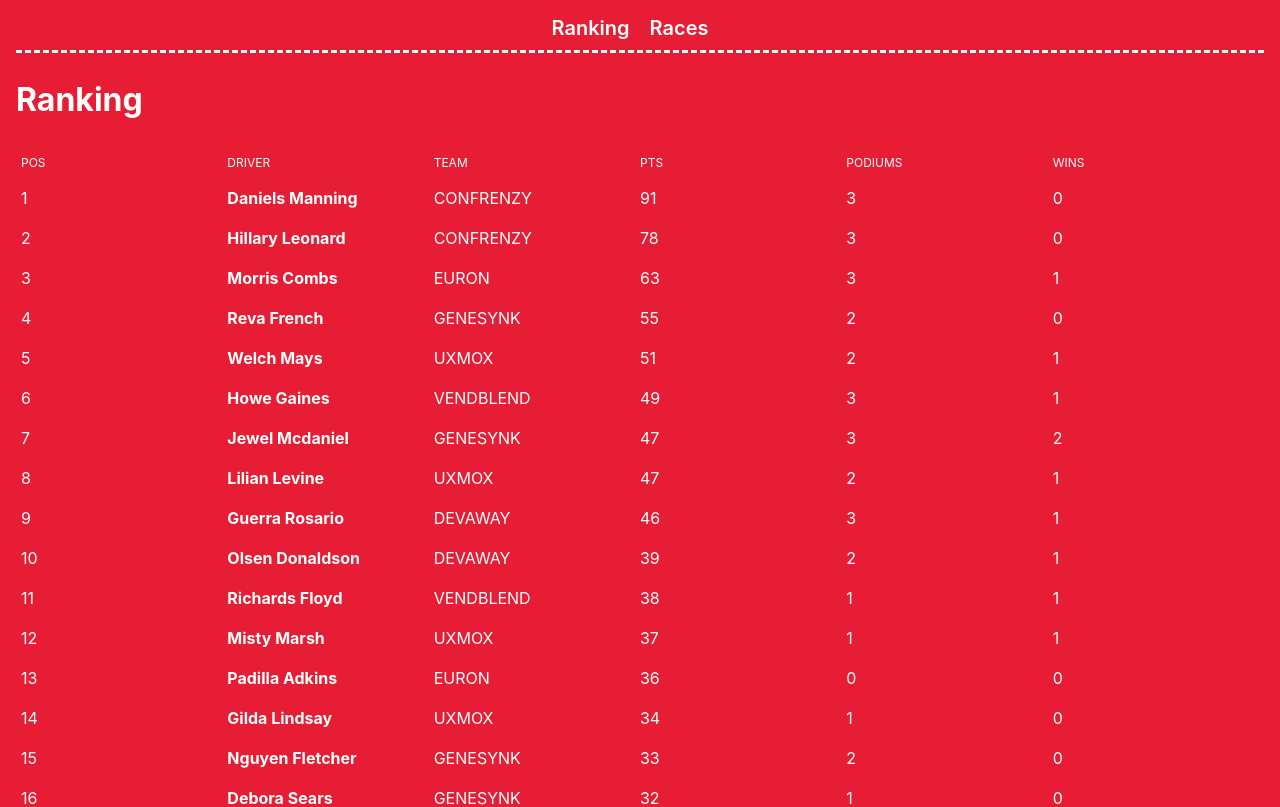
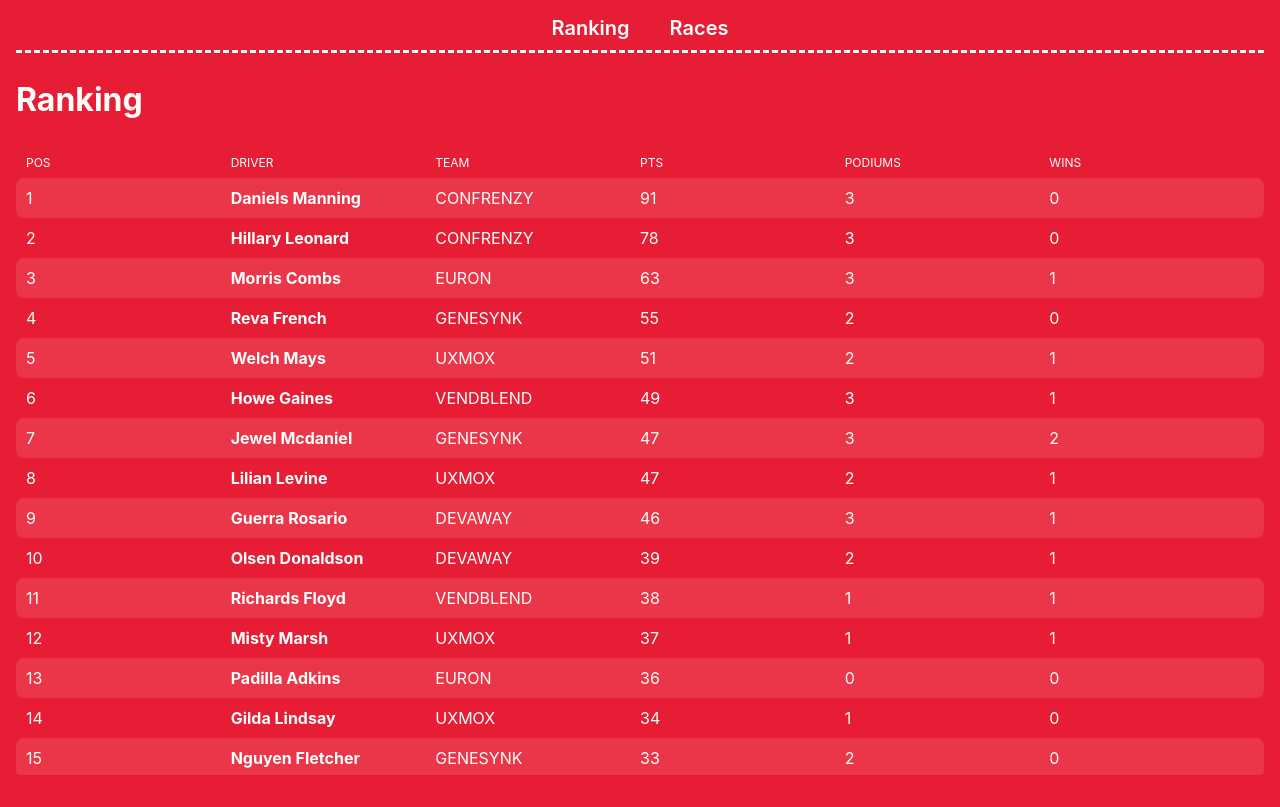
Before and after one commit to cbh6/devaway-karting-panel, a React (Create React App) app: page / in a window 1280 px wide. Shown: the top 807 px of the page. Built offline with nearby package versions, Linux system fonts and the light colour scheme.

Commit message:
Improve styling

```diff
--- a/src/components/Header/Header.css
+++ b/src/components/Header/Header.css
@@ -10,6 +10,7 @@
   font-weight: 600;
   text-decoration: none;
   position: relative;
+  margin: 0 20px;
 }
 
 .header a::before {
@@ -35,7 +36,3 @@
 .header a:hover {
   text-decoration: none;
 }
-
-.header a + a {
-  margin: 0 20px;
-}
--- a/src/pages/Ranking/Ranking.module.scss
+++ b/src/pages/Ranking/Ranking.module.scss
@@ -2,20 +2,54 @@
   width: 100%;
   display: flex;
   flex-direction: column;
+  overflow-y: scroll;
+  max-height: calc(100vh - 170px);
+
+  scrollbar-width: thin;
+  scrollbar-color: #d1d1d1 transparent;
+  &::-webkit-scrollbar {
+    width: 16px;
+    background-color: transparent;
+  }
+  &::-webkit-scrollbar-thumb {
+    background-color: #d1d1d1;
+    border: 4px solid transparent;
+    border-radius: 8px;
+    background-clip: padding-box;
+  }
 }
 
 .ranking-row {
   display: flex;
   justify-content: space-between;
-  padding: 10px 5px;
+  padding: 10px;
+  border-radius: 8px;
+
+  &:nth-child(even) {
+    background-color: rgba(255, 168, 168, 0.171);
+  }
 
   &--header {
     font-size: 12px;
     padding-bottom: 8px;
+    position: sticky;
+    top: 0;
+    background-color: var(--theme-body-bg);
+    border-radius: 0px;
   }
 
   div {
     text-align: left;
     width: 100%;
+    white-space: nowrap;
+    overflow: hidden;
+    text-overflow: ellipsis;
   }
 }
+
+@media (max-width: 600px) {
+  .ranking-row {
+    display: flex;
+    flex-direction: column;
+  }
+}
--- a/src/pages/Ranking/index.js
+++ b/src/pages/Ranking/index.js
@@ -6,7 +6,7 @@ import styles from './Ranking.module.scss';
 
 export default function RankingPage() {
   const { globalRanking, drivers } = useData();
-  console.table(globalRanking);
+
   return (
     <>
       <h2>Ranking</h2>
```
Also changed, not shown: src/App.css (line endings or trailing spaces).
